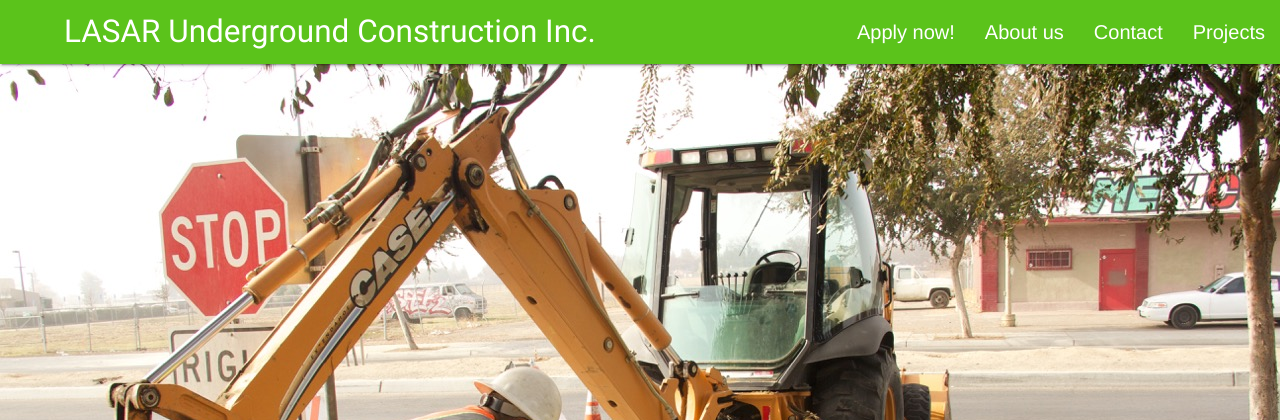
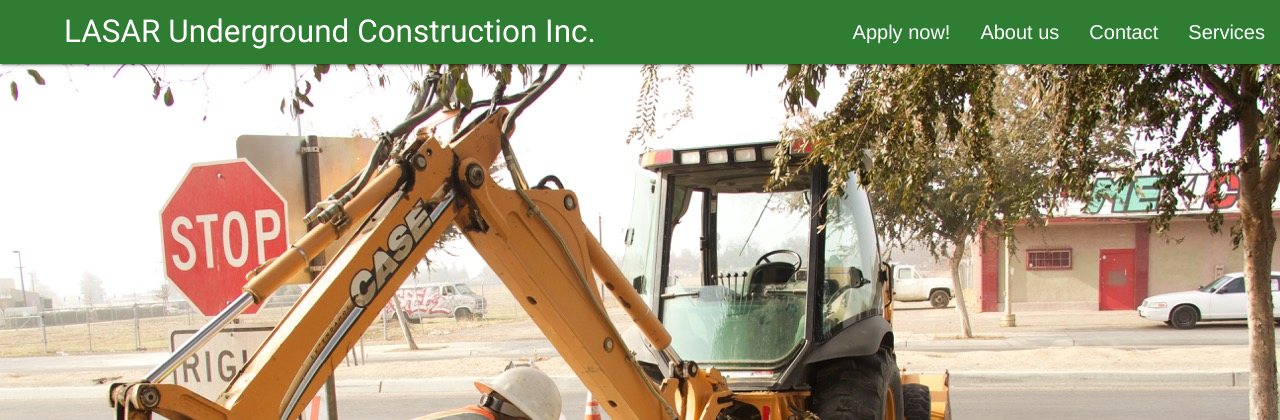
Before and after one commit to brookecart/LASAR-Underground-Construction, a PHP site: page /index.php in a window 1280 px wide. Shown: the top 420 px of the page. Run offline with PHP 8.4, Linux system fonts and the light colour scheme; some libraries are stand-ins or nearby versions.

Commit message:
Navbar color

```diff
--- a/LASAR-Underground-Construction/css/app.css
+++ b/LASAR-Underground-Construction/css/app.css
@@ -50,7 +50,7 @@ footer a {
 }
 .nav-wrapper {
     z-index: 0;
-    background-color: #5bc31b;
+    background-color: #43a047;
 }
 .nav-wrapper li a {
     display: inline-flex;
@@ -78,7 +78,6 @@ footer a {
     max-width: 102px;
     margin-top:0px;
     position:absolute;
-    background-color:#00BCD4;
     z-index: 1;
 
 }
--- a/LASAR-Underground-Construction/footer.php
+++ b/LASAR-Underground-Construction/footer.php
@@ -1,4 +1,4 @@
-<div id="footer" style="padding: 50px; background-color: #00BCD4;">
+<div id="footer" class="page-footer" style="padding: 50px; background-color: #00BCD4;">
     <div class="expanded row">
         <div class="large-3 columns">
             <i class="fa fa-copyright" aria-hidden="true" style="color: white;"> LASAR Underground Construction</i>
@@ -29,4 +29,10 @@
 
 
     </div>
+    <div class="footer-copyright">
+            <div class="container">
+            © 2017 LASAR Inc.
+            <a class="grey-text text-lighten-4 right" href="#!">More Links</a>
+            </div>
+          </div>
     </div>
--- a/LASAR-Underground-Construction/navbar.php
+++ b/LASAR-Underground-Construction/navbar.php
@@ -20,7 +20,7 @@
             }
         ?>
           <nav>
-    <div class="nav-wrapper">
+    <div class="nav-wrapper green darken-3">
 
       <a href="index.php" class="brand-logo">LASAR Underground Construction Inc.</a>
       <ul id="nav-mobile" class="right hide-on-med-and-down">
@@ -29,8 +29,8 @@
         <li><a href="about.php">About us</a></li>
         <li><a href="Contacts.php">Contact</a></li>
         <li class="projects">
-            <a href="Projects.php" class="dropbuttonfam">Projects</a>
-            <div class="projectfrank">
+            <a href="Projects.php" class="dropbuttonfam">Services</a>
+            <div class="projectfrank green darken-3">
                 <a href="#">AT&#38;T</a>
                 <a href="#">PG&#38;E</a>
                 <a href="#">Comcast</a>
```
